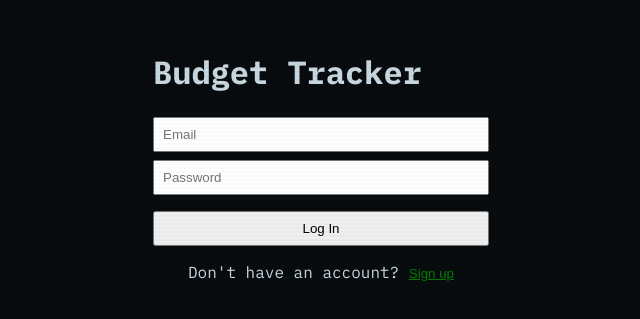
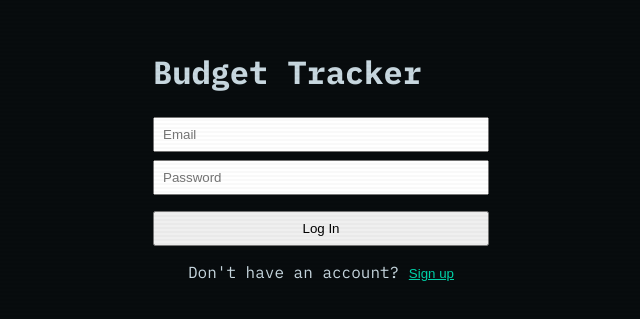
Before and after one commit to Oasis-NEU/s26-group-14, a React (Vite) app: page / in a window 1280 px wide. Shown: the part 113-432 px from the top of the page, without its empty margins (319-959 px from the left). Built offline with nearby package versions, Linux system fonts and the light colour scheme.

Commit message:
added stuff to help with color

```diff
--- a/src/components/Auth.jsx
+++ b/src/components/Auth.jsx
@@ -57,7 +57,7 @@ export default function Auth() {
       </form>
       <p style={{ marginTop: '1rem', textAlign: 'center' }}>
         {isLogin ? "Don't have an account? " : 'Already have an account? '}
-        <button onClick={() => setIsLogin(!isLogin)} style={{ color: 'green',background: 'none', border: 'none', cursor: 'pointer', textDecoration: 'underline' }}>
+        <button onClick={() => setIsLogin(!isLogin)} style={{ color: 'var(--accent)',background: 'none', border: 'none', cursor: 'pointer', textDecoration: 'underline' }}>
           {isLogin ? 'Sign up' : 'Log in'}
         </button>
       </p>
```
